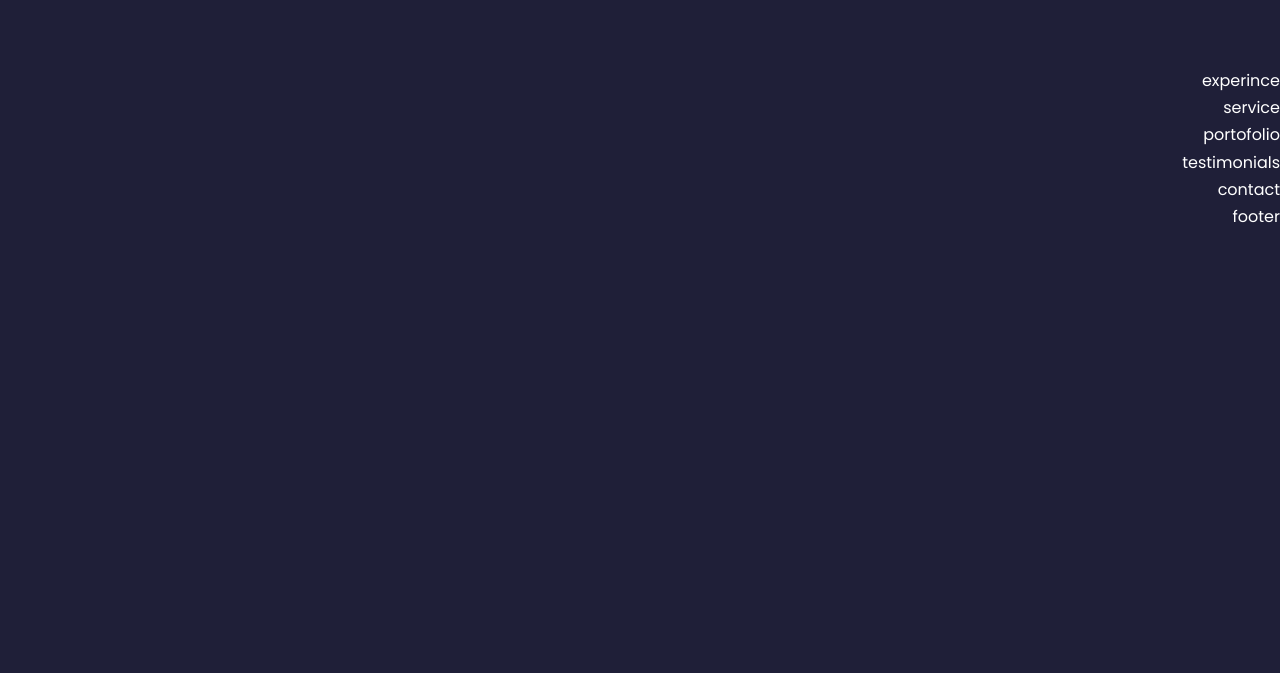
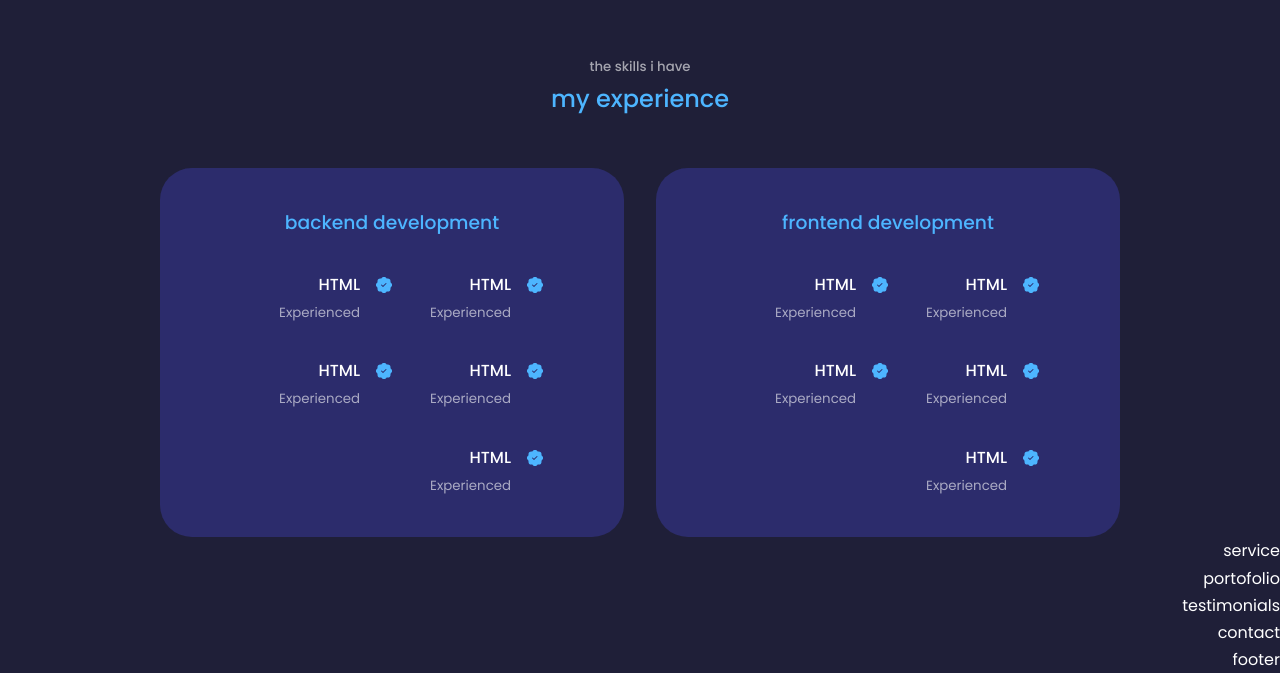
Before and after one commit to ashrafsayed2018/react-portofolio, a React (Vite) app: page / in a window 1280 px wide. Shown: the part 1661-2334 px from the top of the page. Before the commit the page ends 1891 px from the top, so only its background shows below. Built offline with nearby package versions, Linux system fonts and the light colour scheme.

Commit message:
experience  component 1 hour 53 minutes

```diff
--- a/src/components/experience/Experience.jsx
+++ b/src/components/experience/Experience.jsx
@@ -1,7 +1,95 @@
 import "./experience.css";
+import { BsPatchCheckFill } from "react-icons/bs";
 
 const Experience = () => {
-  return <div>experince</div>;
+  return (
+    <section id="experience">
+      <h5>the skills i have </h5>
+      <h2>my experience</h2>
+      <div className="container experience__container">
+        <div className="experience_right">
+          <h3>frontend development</h3>
+          <div className="experience__content">
+            <article className="experience__details">
+              <BsPatchCheckFill className="experience__details_icon" />
+              <div>
+                <h4>HTML</h4>
+                <small className="text-light">Experienced</small>
+              </div>
+            </article>
+            <article className="experience__details">
+              <BsPatchCheckFill className="experience__details_icon" />
+              <div>
+                <h4>HTML</h4>
+                <small className="text-light">Experienced</small>
+              </div>
+            </article>
+            <article className="experience__details">
+              <BsPatchCheckFill className="experience__details_icon" />
+              <div>
+                <h4>HTML</h4>
+                <small className="text-light">Experienced</small>
+              </div>
+            </article>
+            <article className="experience__details">
+              <BsPatchCheckFill className="experience__details_icon" />
+              <div>
+                <h4>HTML</h4>
+                <small className="text-light">Experienced</small>
+              </div>
+            </article>
+            <article className="experience__details">
+              <BsPatchCheckFill className="experience__details_icon" />
+              <div>
+                <h4>HTML</h4>
+                <small className="text-light">Experienced</small>
+              </div>
+            </article>
+          </div>
+        </div>
+        <div className="experience__left">
+          <h3>backend development</h3>
+          <div className="experience__content">
+            <article className="experience__details">
+              <BsPatchCheckFill className="experience__details_icon" />
+              <div>
+                <h4>HTML</h4>
+                <small className="text-light">Experienced</small>
+              </div>
+            </article>
+            <article className="experience__details">
+              <BsPatchCheckFill className="experience__details_icon" />
+              <div>
+                <h4>HTML</h4>
+                <small className="text-light">Experienced</small>
+              </div>
+            </article>
+            <article className="experience__details">
+              <BsPatchCheckFill className="experience__details_icon" />
+              <div>
+                <h4>HTML</h4>
+                <small className="text-light">Experienced</small>
+              </div>
+            </article>
+            <article className="experience__details">
+              <BsPatchCheckFill className="experience__details_icon" />
+              <div>
+                <h4>HTML</h4>
+                <small className="text-light">Experienced</small>
+              </div>
+            </article>
+            <article className="experience__details">
+              <BsPatchCheckFill className="experience__details_icon" />
+              <div>
+                <h4>HTML</h4>
+                <small className="text-light">Experienced</small>
+              </div>
+            </article>
+          </div>
+        </div>
+      </div>
+    </section>
+  );
 };
 
 export default Experience;
--- a/src/components/experience/experience.css
+++ b/src/components/experience/experience.css
@@ -0,0 +1,64 @@
+.experience__container {
+  display: grid;
+  grid-template-columns: 1fr 1fr;
+  gap: 2rem;
+}
+
+.experience__container > div {
+  background: var(--color-bg-variant);
+  padding: 2.4rem 5rem;
+  border: 1px solid transparent;
+  border-radius: 2rem;
+  transition: var(--transition);
+}
+.experience__container > div:hover {
+  background: transparent;
+  border-color: var(--color-primary-variant);
+}
+
+.experience__container > div > h3 {
+  margin-bottom: 2rem;
+  text-align: center;
+  color: var(--color-primary);
+}
+.experience__content {
+  display: grid;
+  grid-template-columns: 1fr 1fr;
+  row-gap: 2rem;
+}
+.experience__details {
+  display: flex;
+  gap: 1rem;
+}
+
+.experience__details_icon {
+  margin-top: 6px;
+  color: var(--color-primary);
+}
+
+/* ================= media query  (medium devices)  */
+
+@media screen and (max-width: 1024px) {
+  .experience__container {
+    grid-template-columns: 1fr;
+  }
+  .experience__container > div {
+    width: 80%;
+    padding: 2rem;
+    margin: 0 auto;
+  }
+  .experience__content {
+    padding: 1rem;
+  }
+}
+/* ================= media query  (small devices)  */
+
+@media screen and (max-width: 600px) {
+  .experience__container {
+    gap: 1rem;
+  }
+  .experience__container > div {
+    width: 100%;
+    padding: 1rem 2rem;
+  }
+}
--- a/src/index.css
+++ b/src/index.css
@@ -53,7 +53,7 @@
 }
 
 section {
-  height: 100vh;
+  padding-top: 3rem;
   margin-top: 8rem;
 }
 
```
